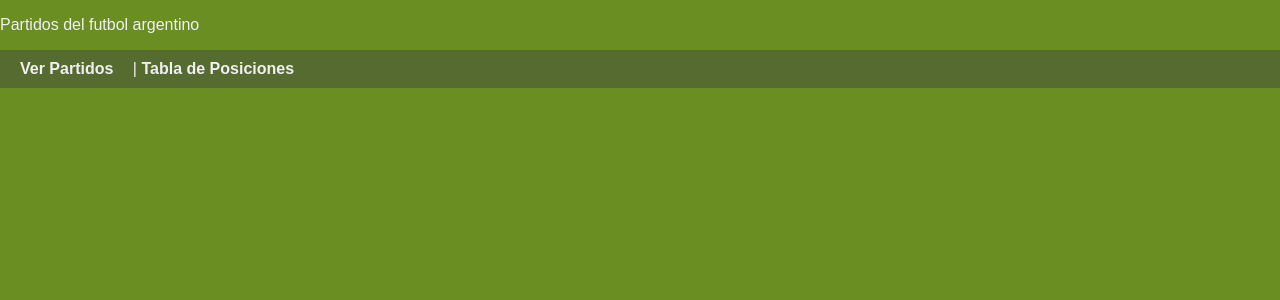
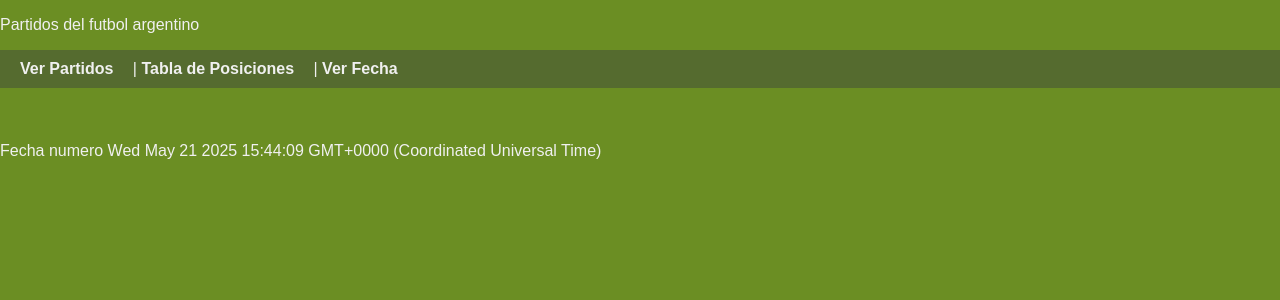
Before and after one commit to tobinapoli/fulbo, an Angular app: page /fecha in a window 1280 px wide. Before the commit this address led to /. Shown: the top 300 px of the page. Built offline with nearby package versions, Linux system fonts and the light colour scheme.

Commit message:
fecha component

```diff
--- a/src/app/app.component.html
+++ b/src/app/app.component.html
@@ -4,6 +4,7 @@
   <a routerLink="/partido">Ver Partidos</a>
   <span> | </span>
   <a routerLink="/tabla-posiciones">Tabla de Posiciones</a>
+  <span> | </span> <a routerLink="/fecha">Ver Fecha</a> <!-- <--- ENLACE DE PRUEBA -->
 </nav>
 
 <router-outlet></router-outlet>
--- a/src/app/app.routes.ts
+++ b/src/app/app.routes.ts
@@ -1,9 +1,11 @@
 import { Routes } from '@angular/router';
 import { PartidoComponent } from './components/partido/partido.component';
 import { TablaPosicionesComponent } from './components/tabla-posiciones/tabla-posiciones.component';
+import { FechaComponent } from './components/fecha/fecha.component';
 
 export const routes: Routes = [
     { path: '', redirectTo: '/partido', pathMatch: 'full' },// Ruta por defecto
     { path: 'partido', component: PartidoComponent },
     { path: 'tabla-posiciones', component: TablaPosicionesComponent },
+    { path: 'fecha', component: FechaComponent },
 ];
--- /dev/null
+++ b/src/app/components/fecha/fecha.component.html
@@ -0,0 +1 @@
+<p>Fecha numero {{fechaPartido}}</p>
--- /dev/null
+++ b/src/app/components/fecha/fecha.component.ts
@@ -0,0 +1,17 @@
+import { Component } from '@angular/core';
+import { Partido } from '../../models/partido.model';
+import { CommonModule } from '@angular/common'; // <--- IMPORTANTE
+
+@Component({
+  selector: 'app-fecha',
+  standalone: true, // <--- ASEGÚRATE DE ESTO
+  imports: [CommonModule], // <--- Y ESTO
+  templateUrl: './fecha.component.html',
+  styleUrl: './fecha.component.css'
+})
+export class FechaComponent {
+  fechaPartido: Date = new Date();
+  partidos: Partido[] = [];
+
+
+}
```
Also changed, not shown: src/app/components/fecha/fecha.component.css (added), src/app/services/futbol.service.ts (added), 1 other file (tests, documents, lock files or other folders).
